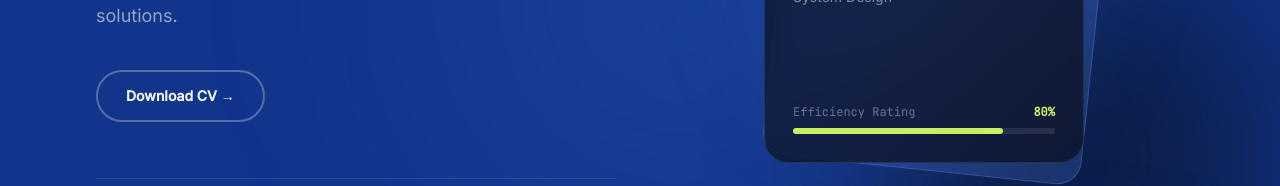
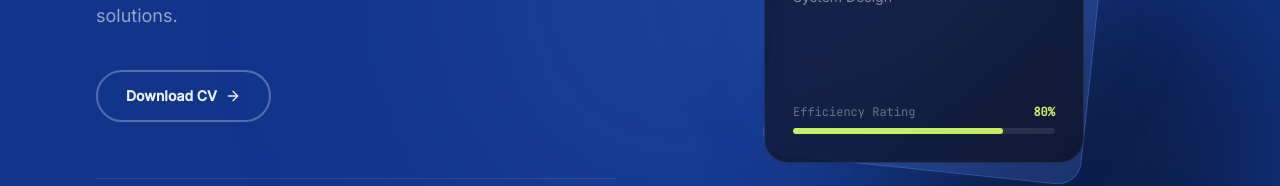
Before and after one commit to rifqiadrianto007/FahrosiNurArif, a Next.js app: page / in a window 1280 px wide. Shown: the part 445-631 px from the top of the page. Built offline with nearby package versions, Linux system fonts and the light colour scheme.

Commit message:
arrowRight add

```diff
--- a/src/components/sections/Hero.tsx
+++ b/src/components/sections/Hero.tsx
@@ -90,7 +90,8 @@ export function Hero() {
                             rel="noopener noreferrer"
                             className="px-7 py-3.5 border-2 border-[#EFF0F4]/30 text-[#EFF0F4] font-bold rounded-full inline-flex items-center gap-2 hover:border-[#C7EF66] hover:text-[#C7EF66] transition text-sm"
                         >
-                            Download CV →
+                            Download CV
+                            <ArrowRight size={16} />
                         </a>
                     </motion.div>
 
```
